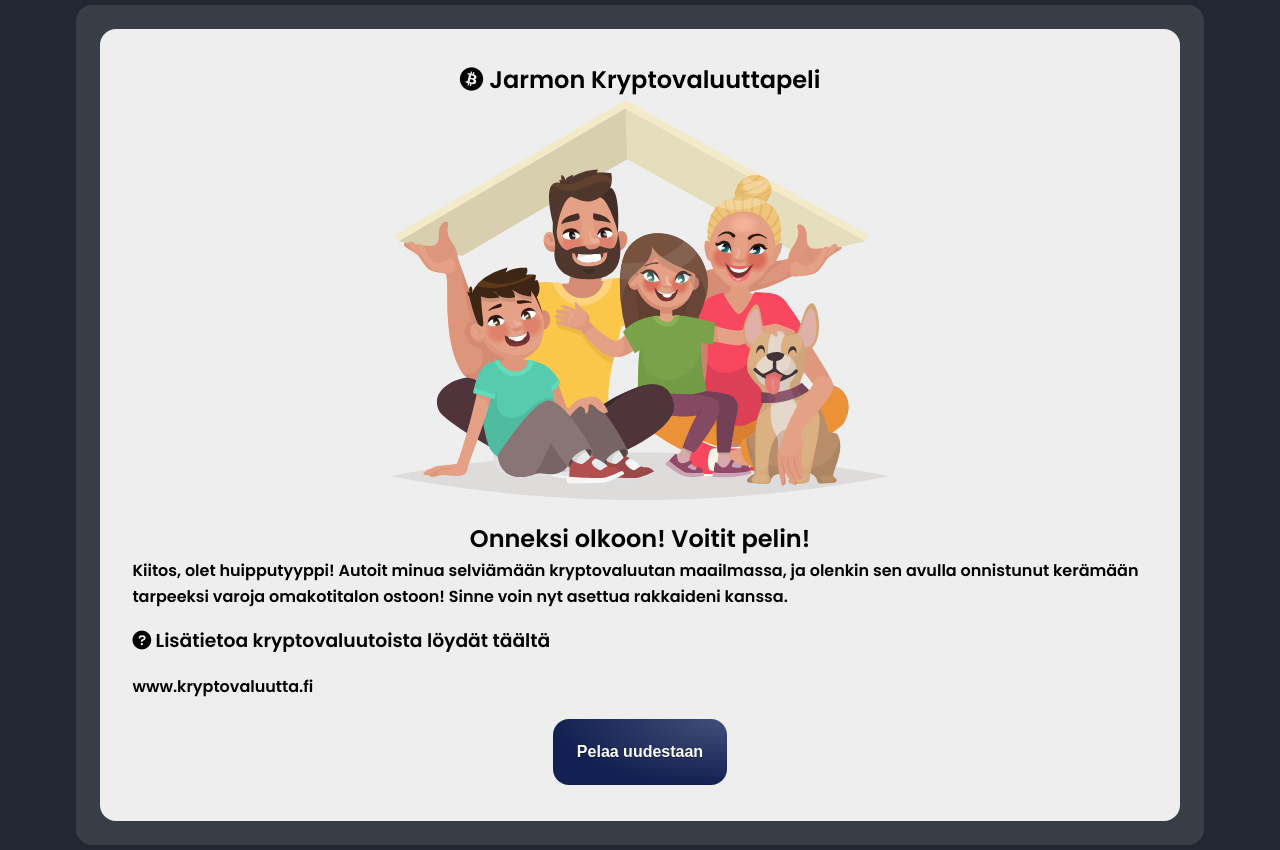
After one commit to Crypto-quiz/Krypto-peli, a PHP site: page /voitit.html in a window 1280 px wide. The commit adds this page. Run offline with PHP 8.4, Linux system fonts and the light colour scheme.

```diff
--- a/css/styles.css
+++ b/css/styles.css
@@ -56,11 +56,11 @@ img {
 
 header,
 section {
-  padding: 2rem 0;
+  padding: 5px 0px;
   @media (min-width: 40em) {
     header,
     section {
-      padding: 7rem 0;
+      padding: 0px;
     }
   }
 }
--- /dev/null
+++ b/voitit.html
@@ -0,0 +1,68 @@
+<!DOCTYPE html>
+<html>
+
+<head>
+    <meta charset="UTF-8">
+    <meta name="viewport" content="width=device-width, initial-scale=1, shrink-to-fit=no">
+    <meta name="description" content="">
+    <meta name="author" content="">
+    <title>Hurja Kryptovaluuttaseikkalu-peli</title>
+    <!-- STYLES -->
+    <link rel="stylesheet" href="css/styles.css">
+    <!-- FONT -->
+    <link rel="stylesheet" href="https://cdnjs.cloudflare.com/ajax/libs/font-awesome/6.0.0-beta3/css/all.min.css"
+          integrity="sha512-Fo3rlrZj/k7ujTnHg4CGR2D7kSs0v4LLanw2qksYuRlEzO+tcaEPQogQ0KaoGN26/zrn20ImR1DfuLWnOo7aBA=="
+          crossorigin="anonymous" referrerpolicy="no-referrer" />
+    <!-- JQUERY -->
+    <script src="https://code.jquery.com/jquery-3.6.0.js"
+            integrity="sha256-H+K7U5CnXl1h5ywQfKtSj8PCmoN9aaq30gDh27Xc0jk=" crossorigin="anonymous"></script>
+    <!-- SCRIPTS -->
+    <script src="scripts/Sivu.js"></script>
+    <script src="scripts/Teksti.js"></script>
+    <script src="scripts/Valinta.js"></script>
+    <script src="scripts/elementtienOhjain.js"></script>
+    <script src="scripts/tiedonKasittelija.js"></script>
+    <script src="scripts/napsautusKuuntelija.js"></script>
+    <script src="scripts/aloitaKysely.js"></script>
+</head>
+
+<body>
+    <!-- CONTENT -->
+    <section>
+        <div class="container borderi">
+            <div class="wrap">
+                <h2 class="otsikko">
+                    <i class="fab fa-bitcoin"></i>
+                    Jarmon Kryptovaluuttapeli
+                </h2>
+                <div class="kuvaikkuna" >
+                    <img id="kuva" class="kuva" src="images/27.svg" alt="svg image">
+                </div>
+                <div class="split" >
+                    <div id="tekstit">
+                        <h2 class="otsikko">
+                            Onneksi olkoon! Voitit pelin!
+                        </h2>
+                        <p id="tarina"> Kiitos, olet huipputyyppi! Autoit minua selviämään kryptovaluutan maailmassa, ja olenkin sen avulla onnistunut kerämään tarpeeksi varoja omakotitalon ostoon! Sinne voin nyt asettua rakkaideni kanssa.
+                        </p>
+                        <h3 id="kuinka">
+                            <i class="fas fa-question-circle"></i> Lisätietoa kryptovaluutoista löydät täältä
+                        </h3>
+                        <p id="kysymys">
+                            www.kryptovaluutta.fi
+                        </p>
+                    </div>
+                </div>
+                <div>
+                    <div class="nappulat" id="nappulat">
+                        <button class="button" id="aloitaNappula" onclick="aloitaKysely()">
+                            <i class='uil uil-file-alt'></i> Pelaa uudestaan
+                        </button>
+                    </div>
+                </div>
+            </div>
+        </div>
+    </section>
+</body>
+
+</html>
```
Also changed, not shown: images/13.svg, images/14.svg, images/15.svg, images/17.svg, images/18.svg, images/19.svg, images/20.svg, images/21.svg, images/27.svg, images/7.svg, images/9.svg.
